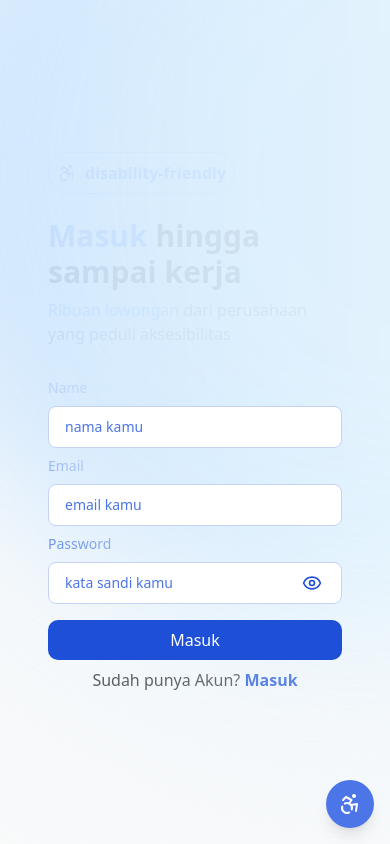
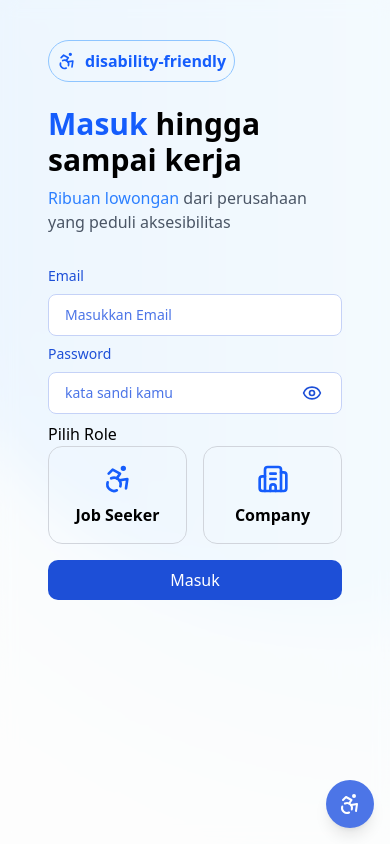
Before and after one commit to nulldynmrr/fe-difAbility, a Next.js app: page /registration in a window 390 px wide. Built offline with nearby package versions, Linux system fonts and the light colour scheme; no server answers.

Commit message:
update regitrasi

```diff
--- a/package.json
+++ b/package.json
@@ -21,6 +21,7 @@
     "clsx": "^2.1.1",
     "cmdk": "^1.1.1",
     "js-cookie": "^3.0.5",
+    "jwt-decode": "^4.0.0",
     "lucide-react": "^0.548.0",
     "next": "^16.0.1",
     "postcss": "^8.5.6",
--- a/src/app/(auth)/registration/page.jsx
+++ b/src/app/(auth)/registration/page.jsx
@@ -1,37 +1,110 @@
 "use client";
-
-import { useState, useEffect } from "react";
+import React, { useState } from "react";
 import { useRouter } from "next/navigation";
-
+import Image from "next/image";
+import { Accessibility, Building2 } from "lucide-react";
 import Input from "@/components/ui/Input";
 import Button from "@/components/ui/Button";
-import Image from "@/components/ui/Image";
-import { Accessibility } from "lucide-react";
-import { useSpeechGuide } from "@/hooks/speech/useSpeechGuide";
-import { useAccessibilityOptions } from "@/hooks/useAccessibilityOptions";
+import request from "@/utils/request";
+import { toast } from "sonner";
+import Cookies from "js-cookie";
+import { z } from "zod";
 
-export default function Registration() {
-  const [name, setName] = useState("");
-  const [email, setEmail] = useState("");
-  const [password, setPassword] = useState("");
+const regisSchema = z.object({
+  email: z
+    .string()
+    .min(1, "Email wajib diisi")
+    .email("Format email tidak valid"),
 
-  const options = useAccessibilityOptions();
+  password: z
+    .string()
+    .min(1, "Password wajib diisi")
+    .min(8, "Password minimal 8 karakter")
+    .regex(
+      /^(?=.*[A-Z])(?=.*[!@#$%^&*()_+\-=\[\]{};':"\\|,.<>\/?])/,
+      "Password harus mengandung minimal 1 huruf kapital dan 1 karakter spesial"
+    ),
 
-  useSpeechGuide(
-    options.voiceAssistant
-      ? "Halo, kamu berada di halaman pendaftaran. Silakan masukkan nama kamu untuk buat akun."
-      : null,
-    "#name",
-    options.voiceAssistant
-  );
+  role: z.string().min(1, "Role wajib dipilih"),
+});
 
-  const onLogin = () => {
-    if (options.voiceAssistant) {
-      const u = new SpeechSynthesisUtterance("Sedang memproses registrasi...");
-      u.lang = "id-ID";
-      window.speechSynthesis.speak(u);
+export default function Register() {
+  const router = useRouter();
+
+  const [formData, setFormData] = useState({
+    email: "",
+    password: "",
+    role: "",
+  });
+
+  const [errors, setErrors] = useState({});
+  const [loading, setLoading] = useState(false);
+
+  const handleChange = (e) => {
+    const { name, value } = e.target;
+
+    setFormData((prev) => ({ ...prev, [name]: value }));
+
+    if (errors[name]) {
+      setErrors((prev) => ({ ...prev, [name]: "" }));
     }
-    alert("Login successful!");
+  };
+
+  const getValidationError = (field) => errors[field] || "";
+
+  const onSubmit = async (e) => {
+    e.preventDefault();
+
+    if (loading) return;
+    setLoading(true);
+    toast.dismiss();
+
+    const validated = regisSchema.safeParse(formData);
+
+    if (!validated.success) {
+      const newErr = {};
+      validated.error.issues.forEach((err) => {
+        newErr[err.path[0]] = err.message;
+      });
+      setErrors(newErr);
+      setLoading(false);
+      return;
+    }
+
+    try {
+      const response = await request.post("/auth/registration", formData);
+
+      if (
+        response?.status === 201 ||
+        response?.status === 200 ||
+        response?.data?.code === 201
+      ) {
+        toast.success("Registrasi berhasil! Silakan masuk.");
+        Cookies.set("token", response.data.token);
+
+        router.push("/login");
+        return;
+      }
+
+      toast.error("Terjadi kesalahan, silakan coba lagi.");
+    } catch (err) {
+      const errorData = err.response?.data;
+      console.log("REGISTER ERROR:", errorData);
+
+      if (response?.status === 409) {
+        toast.success("Email sudah ada");
+        setLoading(false);
+        return;
+      }
+
+      const msg =
+        errorData?.message ||
+        "Terjadi kesalahan pada server. Silakan coba lagi.";
+
+      toast.error(msg);
+    } finally {
+      setLoading(false);
+    }
   };
 
   return (
@@ -41,15 +114,15 @@ export default function Registration() {
         data-theme="default"
       >
         <div
-          className="absolute -top-1/3 -left-1/4 w-[900px] h-[900px] rounded-full opacity-90 blur-3xl"
+          className="absolute -top-1/3 -left-1/4 w-[900px] h-[900px] rounded-full opacity-90 blur-xl"
           style={{
             background: "linear-gradient(to right, #bfdbfe, #e0f2fe, #ffffff)",
           }}
         ></div>
-        <div className="absolute -top-1/2 -left-1/2 w-[1200px] h-[1200px] rounded-full bg-sky-100 opacity-40 blur-[150px]"></div>
+        <div className="absolute -top-1/2 -left-1/2 w-[1200px] h-[1200px] rounded-full bg-sky-100 opacity-40 blur-[80px]"></div>
       </div>
 
-      <div className="flex min-h-screen">
+      <div className="flex min-h-screen z-100">
         <div className="relative w-1/2 h-screen hidden md:block">
           <Image
             src="/assets/ilustrasi.svg"
@@ -59,7 +132,7 @@ export default function Registration() {
           />
         </div>
 
-        <div className="w-full md:w-1/2 flex flex-col justify-center px-12">
+        <div className="w-full md:w-1/2 flex flex-col justify-start px-12 pt-10 pb-10 bg-white/60 backdrop-blur-sm">
           <div className="flex items-center space-x-2 p-2 border border-blue-300 rounded-3xl mb-6 w-max">
             <Accessibility className="text-blue-600 w-5 h-5" />
             <p className="text-blue-600 font-semibold">disability-friendly</p>
@@ -74,51 +147,70 @@ export default function Registration() {
             perusahaan yang peduli aksesibilitas
           </p>
 
-          <div className="space-y-2 w-full max-w-md">
-            <Input
-              id="name"
-              label="Name"
-              placeholder="nama kamu"
-              shortcutLabel="ctrl+e"
-              value={email}
-              onChange={(e) => setEmail(e.target.value)}
-            />
-
+          <form onSubmit={onSubmit} className="space-y-2 w-full max-w-md">
             <Input
               id="email"
+              name="email"
               label="Email"
-              placeholder="email kamu"
-              shortcutLabel="ctrl+e"
-              value={email}
-              onChange={(e) => setEmail(e.target.value)}
+              placeholder="Masukkan Email"
+              value={formData.email}
+              onChange={handleChange}
+              error={getValidationError("email")}
             />
 
             <Input
               id="password"
+              name="password"
+              type="password"
               label="Password"
-              type="password"
               placeholder="kata sandi kamu"
-              shortcutLabel="ctrl+p"
-              value={password}
-              onChange={(e) => setPassword(e.target.value)}
+              value={formData.password}
+              onChange={handleChange}
+              error={getValidationError("password")}
             />
+
+            <label className="font-medium">Pilih Role</label>
+            <div className="grid grid-cols-2 gap-4">
+              <div
+                onClick={() =>
+                  setFormData((prev) => ({ ...prev, role: "Job Seeker" }))
+                }
+                className={`cursor-pointer border rounded-xl p-4 flex flex-col items-center transition ${
+                  formData.role === "Job Seeker"
+                    ? "border-blue-500 bg-blue-50"
+                    : "border-gray-300"
+                }`}
+              >
+                <Accessibility className="w-8 h-8 text-blue-600 mb-2" />
+                <p className="font-semibold">Job Seeker</p>
+              </div>
+              <div
+                onClick={() =>
+                  setFormData((prev) => ({ ...prev, role: "Company" }))
+                }
+                className={`cursor-pointer border rounded-xl p-4 flex flex-col items-center transition ${
+                  formData.role === "Company"
+                    ? "border-blue-500 bg-blue-50"
+                    : "border-gray-300"
+                }`}
+              >
+                <Building2 className="w-8 h-8 text-blue-600 mb-2" />
+                <p className="font-semibold">Company</p>
+              </div>
+            </div>
+
+            {errors.role && (
+              <p className="text-red-500 text-sm mt-1">{errors.role}</p>
+            )}
 
             <Button
               type="submit"
-              onClick={onLogin}
               className="mt-4 w-full py-2"
-              shortcutLabel="enter"
+              loading={loading}
             >
               Masuk
             </Button>
-
-            <p className="text-text-secondary text-center mt-2">
-              Sudah punya Akun?{" "}
-              <a className="text-primary-300 font-semibold" href="/login">
-                Masuk
-              </a>
-            </p>
-          </div>
+          </form>
         </div>
       </div>
     </div>
--- a/src/app/layout.js
+++ b/src/app/layout.js
@@ -5,6 +5,7 @@ import AccessibilityButton from "@/components/AccessibilityButton";
 import AccessibilityModal from "@/components/AccessibilityModal";
 import SpeechGuideProvider from "@/hooks/speech/speechGuideProvider";
 import { applyTheme, getStoredOptions } from "@/lib/themes";
+import { Toaster } from "sonner";
 import "./globals.css";
 
 export default function Layout({ children }) {
@@ -39,6 +40,7 @@ export default function Layout({ children }) {
       </head>
       <body>
         {voiceEnabled && <SpeechGuideProvider />}
+        <Toaster richColors closeButton position="top-right" />
 
         {children}
 
--- a/src/utils/request.jsx
+++ b/src/utils/request.jsx
@@ -1,65 +1,71 @@
 import axios from "axios";
 import Cookies from "js-cookie";
+import { jwtDecode } from "jwt-decode";
 
+export function getCurrentUser() {
+  try {
+    const token = Cookies.get("token");
+    if (!token) return null;
+
+    const decoded = jwtDecode(token);
+
+    return {
+      id: decoded.id || decoded.sub,
+      username: decoded.username,
+      role: decoded.role,
+      avatar: decoded.avatar || "",
+    };
+  } catch (err) {
+    console.error("Invalid token:", err);
+    return null;
+  }
+}
 const request = axios.create({
-  baseURL: "",
+  baseURL: process.env.NEXT_PUBLIC_HOST + "/api",
   timeout: 60000,
   headers: {
     "Content-Type": "application/json",
-    // "Content-Type": "application/json, multipart/form-data",
   },
 });
 
-const requestHandler = (request) => {
-  let token = Cookies.get("token");
-  if (token !== undefined) {
-    request.headers.Authorization = `Bearer ${token}`;
+request.interceptors.request.use((config) => {
+  const token = Cookies.get("token");
+  if (token) {
+    config.headers.Authorization = `Bearer ${token}`;
   }
-
-  return request;
-};
-
-const responseHandler = (response) => response;
-
-const expiredTokenHandler = () => {
-  Cookies.remove("token");
-  if (typeof window !== "undefined") {
-    window.location.href = "/login-administrator";
-  }
-};
-
-const errorHandler = (error) => {
-  if (error.response && error.response.status === 401) {
-    expiredTokenHandler();
-    console.warn("401 Unauthorized — token handling disabled");
-  } else if (error.code === "ERR_NETWORK") {
-    console.log("Network error:", error);
-  }
-  return Promise.reject(error);
-};
-
-request.interceptors.request.use(
-  (request) => requestHandler(request),
-  (error) => errorHandler(error)
-);
+  return config;
+});
 
 request.interceptors.response.use(
-  (response) => responseHandler(response),
-  (error) => errorHandler(error)
+  (res) => res,
+  (error) => {
+    if (error.response?.status === 401) {
+      Cookies.remove("token");
+      if (typeof window !== "undefined") {
+        window.location.href = "/login";
+      }
+    }
+    return Promise.reject(error);
+  }
 );
 
 export default {
   get: (url, params = null, headers = {}) =>
     request({ method: "get", url, params, headers }),
+
   post: (url, data, headers = {}) =>
-    request({ method: "post", url, data, headers }),
-  put: (url, data, headers) => request({ method: "put", url, data, headers }),
-  patch: (url, data, headers) =>
+    request({
+      method: "post",
+      url,
+      data,
+      headers,
+    }),
+
+  put: (url, data, headers = {}) =>
+    request({ method: "put", url, data, headers }),
+
+  patch: (url, data, headers = {}) =>
     request({ method: "patch", url, data, headers }),
+
   delete: (url, data) => request({ method: "delete", url, data }),
-
-  // fungsi setToken juga di-nonaktifkan
-  setToken: () => {
-    console.log("setToken disabled for now");
-  },
 };
```
Also changed, not shown: src/app/(auth)/login/page.jsx (+6 -5 lines), 1 other file (tests, documents, lock files or other folders).
